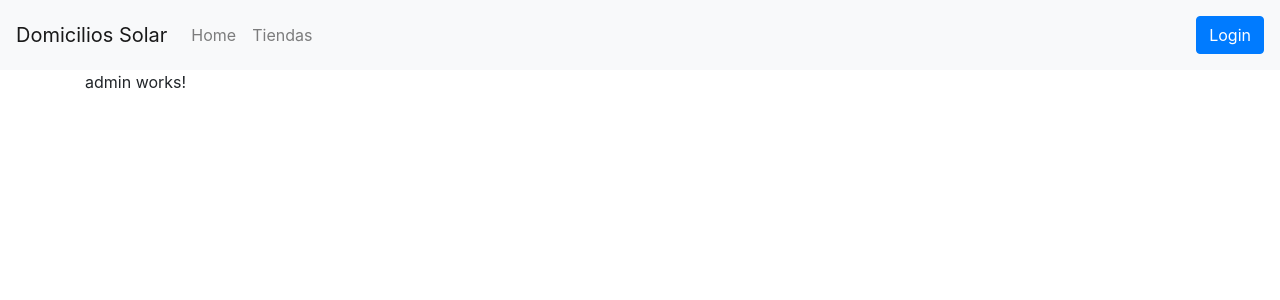
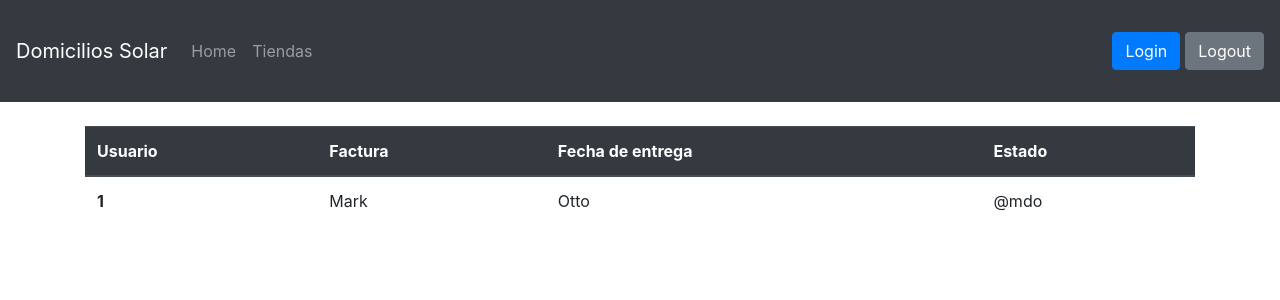
Before and after one commit to abrahamnarval/domiciliosFront, an Angular app: page /admin in a window 1280 px wide. Shown: the top 300 px of the page. Built offline with nearby package versions, Linux system fonts and the light colour scheme.

Commit message:
Merge entre rama David y Master

```diff
--- a/src/app/app.component.html
+++ b/src/app/app.component.html
@@ -1,5 +1,5 @@
 <app-navbar></app-navbar>
-
+<br>
 <div class="container">
     <router-outlet></router-outlet>
 </div>
--- a/src/app/components/list-item-product/list-item-product.component.html
+++ b/src/app/components/list-item-product/list-item-product.component.html
@@ -1,4 +1,4 @@
-<div class="container" style="margin-top: 35px;">
+<div class="container">
     <div class="row">
         <div *ngFor="let product of products" class="col-sm-12 col-md-4" style="margin-bottom: 15px;">
             <div class="card" style="width: 18rem;">
--- a/src/app/components/navbar/navbar.component.html
+++ b/src/app/components/navbar/navbar.component.html
@@ -1,4 +1,4 @@
-<nav class="navbar navbar-expand-lg navbar-light bg-light">
+<nav class="navbar navbar-expand-lg navbar-dark bg-dark">
   <a class="navbar-brand" href="#">Domicilios Solar</a>
   <button class="navbar-toggler" type="button" data-toggle="collapse" data-target="#navbarText" aria-controls="navbarText" aria-expanded="false" aria-label="Toggle navigation">
     <span class="navbar-toggler-icon"></span>
@@ -6,18 +6,18 @@
   <div class="collapse navbar-collapse" id="navbarText">
     <ul class="navbar-nav mr-auto">
       <li class="nav-item">
-        <a class="nav-link" [routerLink]="['admin']">Home</a>
+        <a class="nav-link" [routerLink]="['home']">Home</a>
       </li>
       <li class="nav-item">
         <a class="nav-link" [routerLink]="['admin']">Tiendas</a>
       </li>
     </ul>
-    <span class="navbar-text">
-      <button *ngIf="!usuario" type="submit" class="btn btn-primary text-center" [routerLink]="['login']">Login</button>
-      <div *ngIf="usuario">
-        <p>{{usuario.name}}</p>
-        <button class="btn btn-primary text-center">Logout</button>
-      </div>
+    <span class="navbar-text" style="margin-top: 16px;">
+      <button *ngIf="!usuario" type="submit" class="btn btn-primary text-center" [routerLink]="['login']" style="margin-right: 5px;">Login</button>
+      <p><a class="text-center" *ngIf="usuario" style="padding-right: 15px;">{{usuario.name}}</a></p>
+    </span>
+    <span>
+      <button class="btn btn-secondary text-center">Logout</button>
     </span>
   </div>
 </nav>
--- a/src/app/pages/admin/admin.component.html
+++ b/src/app/pages/admin/admin.component.html
@@ -1 +1,18 @@
-<p>admin works!</p>
+<table class="table">
+  <thead class="thead-dark">
+    <tr>
+      <th scope="col">Usuario</th>
+      <th scope="col">Factura</th>
+      <th scope="col">Fecha de entrega</th>
+      <th scope="col">Estado</th>
+    </tr>
+  </thead>
+  <tbody>
+    <tr>
+      <th scope="row">1</th>
+      <td>Mark</td>
+      <td>Otto</td>
+      <td>@mdo</td>
+    </tr>
+  </tbody>
+</table>
--- a/src/environments/environment.ts
+++ b/src/environments/environment.ts
@@ -4,8 +4,8 @@
 
 export const environment = {
   production: false,
-  //hostApi: 'https://tallerfinalapi.herokuapp.com/api'
-  hostApi: 'http://localhost:3001/api'
+  hostApi: 'https://tallerfinalapi.herokuapp.com/api'
+  //hostApi: 'http://localhost:3001/api'
 };
 
 /*
```
